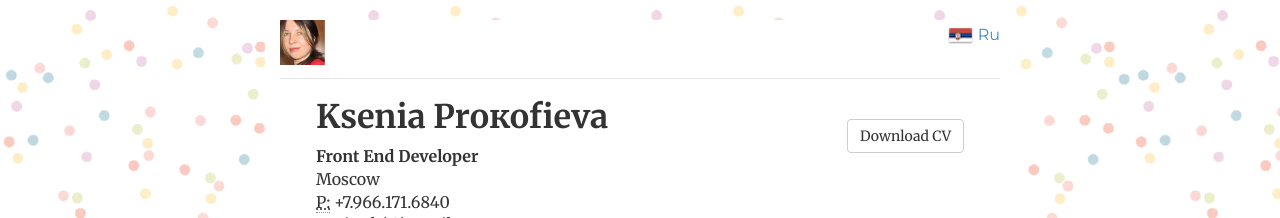
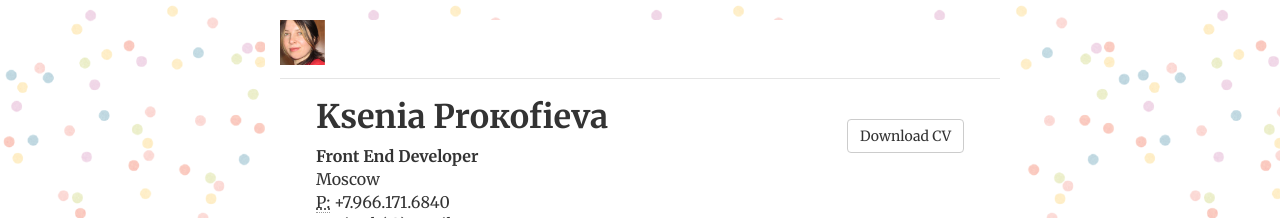
Before and after one commit to cvkp/cvkp.github.io, a Jekyll site: the page built from index-en.html, in a window 1280 px wide. Shown: the top 218 px of the page. Built offline with Jekyll 4.4.1, drawn with Linux system fonts in a browser that asks for light colours; nearby versions of some CDN libraries.

Commit message:
Update english.html

```diff
--- a/_layouts/english.html
+++ b/_layouts/english.html
@@ -17,14 +17,7 @@
             </li>
         </a>
 
-   <a href="/" class="efn" title="ru">
-<li class="pull-right">
-        <img class="eng" src="/ru.png">
-    <p>Ru</p>
 
-</li>
-
-</a>
 
     </ul>
 
```
